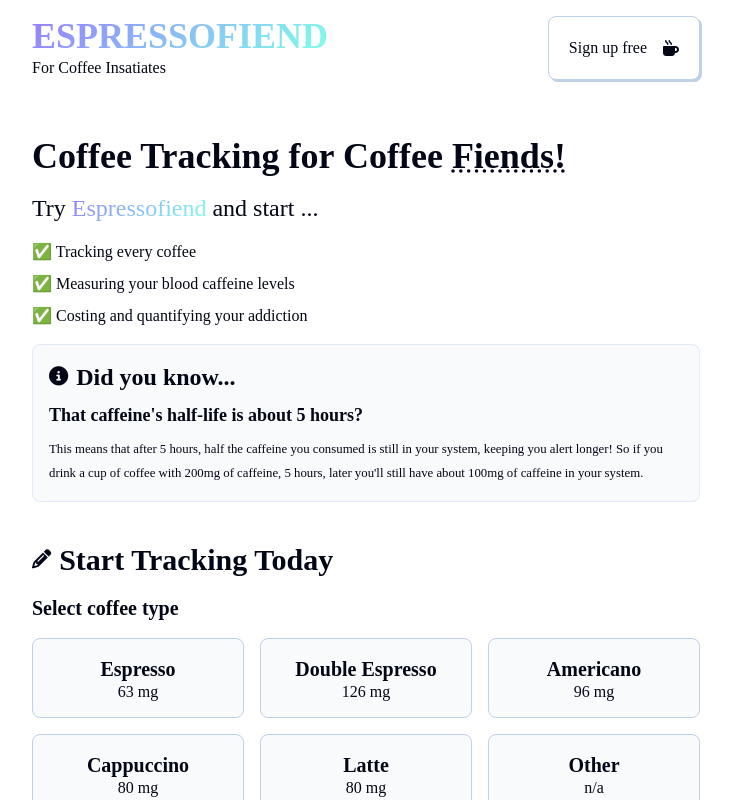
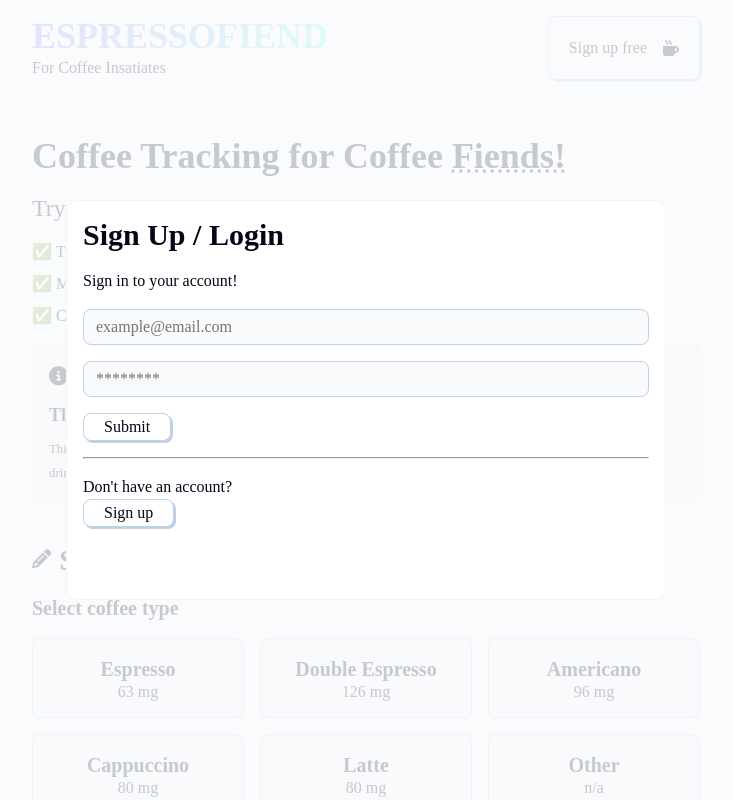
Before and after one commit to daliduraku/espressofiend, a React (Vite) app: page / in a window 1280 px wide. Shown: the top 800 px of the page, without its empty margins (274-1007 px from the left). Built offline with nearby package versions, Linux system fonts and the light colour scheme; a web font is replaced by a local one.

Commit message:
feat: login/ sign up modal

```diff
--- a/index.html
+++ b/index.html
@@ -9,6 +9,7 @@
   </head>
   <body>
     <div id="root"></div>
+    <div id="portal"></div>
     <script type="module" src="/src/main.jsx"></script>
   </body>
 </html>
--- a/src/components/Authentication.jsx
+++ b/src/components/Authentication.jsx
@@ -2,7 +2,16 @@
 export default function Authentication() {
     return (
         <>
-
+            <h2 className="sign-up-text">Sign Up / Login</h2>
+            <p>Sign in to your account!</p>
+            <input placeholder="example@email.com"/>
+            <input placeholder="********" type="password"/>
+            <button><p>Submit</p></button>
+            <hr />
+            <div className="register-content">
+                <p>Don&apos;t have an account?</p>
+                <button><p>Sign up</p></button>
+            </div>
         </>
     )
 }
--- a/src/components/Layout.jsx
+++ b/src/components/Layout.jsx
@@ -1,3 +1,5 @@
+import Modal from "./Modal"
+import Authentication from "./Authentication"
 
 export default function Layout(props) {
     const { children } = props
@@ -21,6 +23,9 @@ export default function Layout(props) {
     )
     return(
         <>
+            <Modal>
+                <Authentication />
+            </Modal>
             {header}
             <main>
                 {children}
--- a/src/components/Modal.jsx
+++ b/src/components/Modal.jsx
@@ -1,8 +1,16 @@
-
-export default function Modal() {
-    return (
-        <>
-
-        </>
+import ReactDom from 'react-dom'
+export default function Modal(props) {
+    const { children, handleCloseModal } = props
+    return ReactDom.createPortal (
+        <div className='modal-container'>
+            <button
+                className='modal-underlay'
+                onClick={handleCloseModal}
+            />
+            <div className='modal-content'>
+                {children}
+            </div>
+        </div>,
+        document.getElementById('portal')
     )
 }
```
